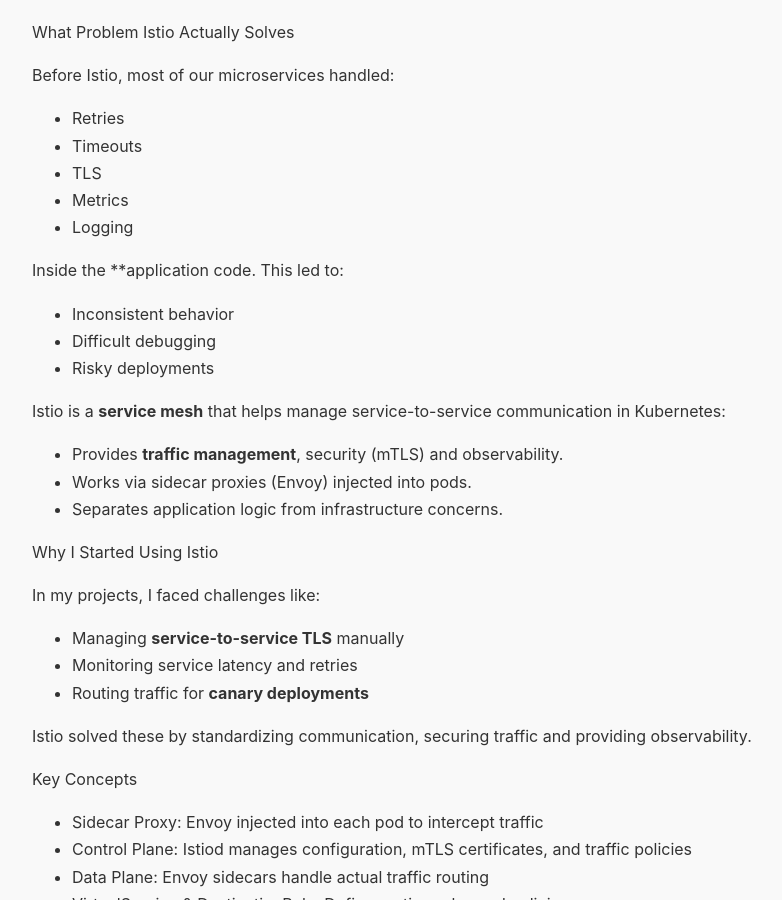
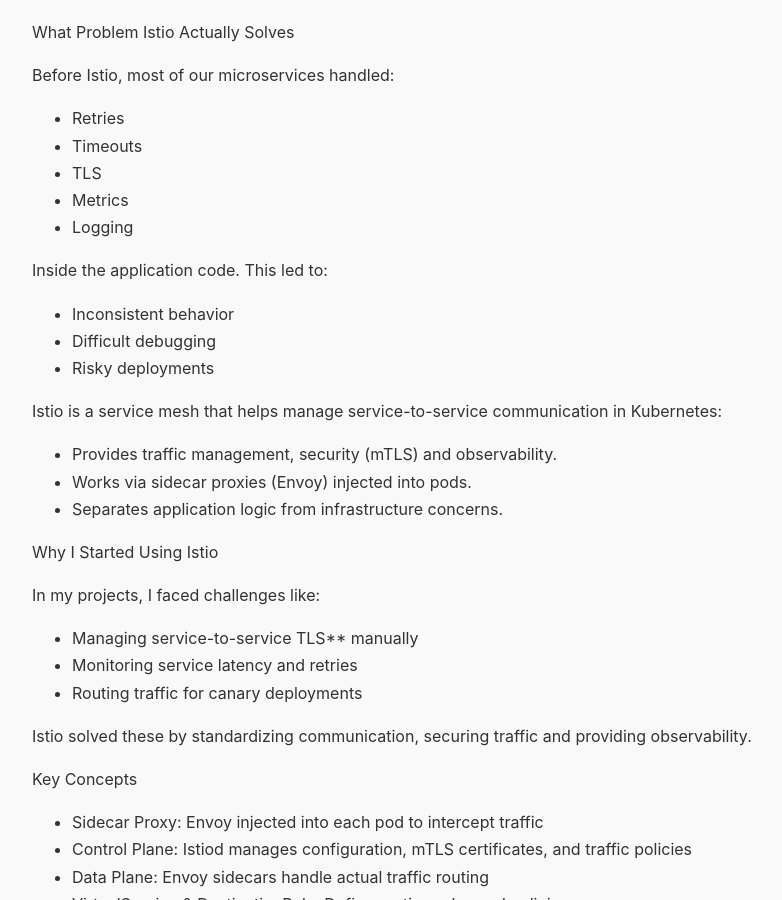
Before and after one commit to srideviblogs/srideviblogs.github.io, a Jekyll site: the page built from _posts/istio/2025-09-02-istio-basics.md, in a window 1280 px wide and 900 px high, scrolled down 431 px. Shown: the whole window, without its empty margins (96-878 px from the left). Built offline with Jekyll 4.4.1, drawn with Linux system fonts in a browser that asks for light colours.

```diff
--- a/_posts/istio/2025-09-02-istio-basics.md
+++ b/_posts/istio/2025-09-02-istio-basics.md
@@ -23,15 +23,15 @@ Before Istio, most of our microservices handled:
 - Metrics
 - Logging
 
-Inside the **application code.
+Inside the application code.
 This led to:
 - Inconsistent behavior
 - Difficult debugging
 - Risky deployments
 
-Istio is a **service mesh** that helps manage service-to-service communication in Kubernetes:
+Istio is a service mesh that helps manage service-to-service communication in Kubernetes:
 
-- Provides **traffic management**, security (mTLS) and observability.
+- Provides traffic management, security (mTLS) and observability.
 - Works via sidecar proxies (Envoy) injected into pods.
 - Separates application logic from infrastructure concerns.
 
@@ -39,9 +39,9 @@ Why I Started Using Istio
 
 In my projects, I faced challenges like:
 
-- Managing **service-to-service TLS** manually
+- Managing service-to-service TLS** manually
 - Monitoring service latency and retries
-- Routing traffic for **canary deployments**
+- Routing traffic for canary deployments
 
 Istio solved these by standardizing communication, securing traffic and providing observability.
 
```
